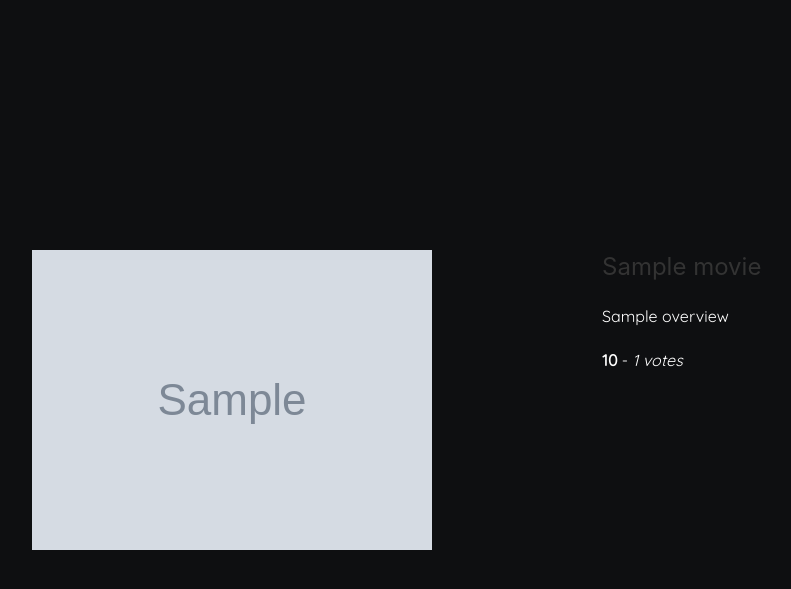
After one commit to SamNgigi/NetFlix, a Django app: template Flix/templates/movie.html in a window 1280 px wide. The commit adds this page. Shown: the top 589 px of the page, without its empty margins (53-844 px from the left). Run offline with Django 3.2, Linux system fonts and the light colour scheme; the template is opened without the code that fills it: most values are stand-ins (such as "Sample title", 1, 10 or a date in 2020); grey boxes marked "Sample" are stand-in pictures; some libraries are stand-ins or nearby versions.

Commit message:
Route to single movie working

```diff
--- /dev/null
+++ b/Flix/templates/movie.html
@@ -0,0 +1,18 @@
+{% extends 'base.html' %}
+{% block content %}
+  <div class="container">
+    <div class="row">
+      <div class="col-xs-6 col-sm-6 col-md-6 col-lg-6 posterPath">
+        <img src="{{movie.poster}}" alt="{{movie.title}}">
+      </div>
+      <div class="col-xs-6 col-sm-6 col-md-6 col-lg-6 movie-details">
+        <h3>{{movie.title}}</h3>
+        <p class="overview">{{movie.overview}}</p>
+        <p class="ratings"><b>{{movie.vote_average}}</b> - <i>{{movie.vote_count}} votes</i></p>
+      </div>
+    </div>
+    <div class="row">
+
+    </div>
+  </div>
+  {% endblock %}
--- a/Flix/templates/snippets.html
+++ b/Flix/templates/snippets.html
@@ -1,4 +1,5 @@
 {% for movie in category %}
+<a href="{% url 'movie' movie_id=movie.id %}">
 <div class="tile">
   <div class="tile__media">
     <img class="tile__img" src="{{movie.poster}}" alt="" />
@@ -9,4 +10,5 @@
     </div>
   </div>
 </div>
+</a>
 {% endfor %}
```
Also changed, not shown: Flix/templates/index.html (+6 -2 lines).
